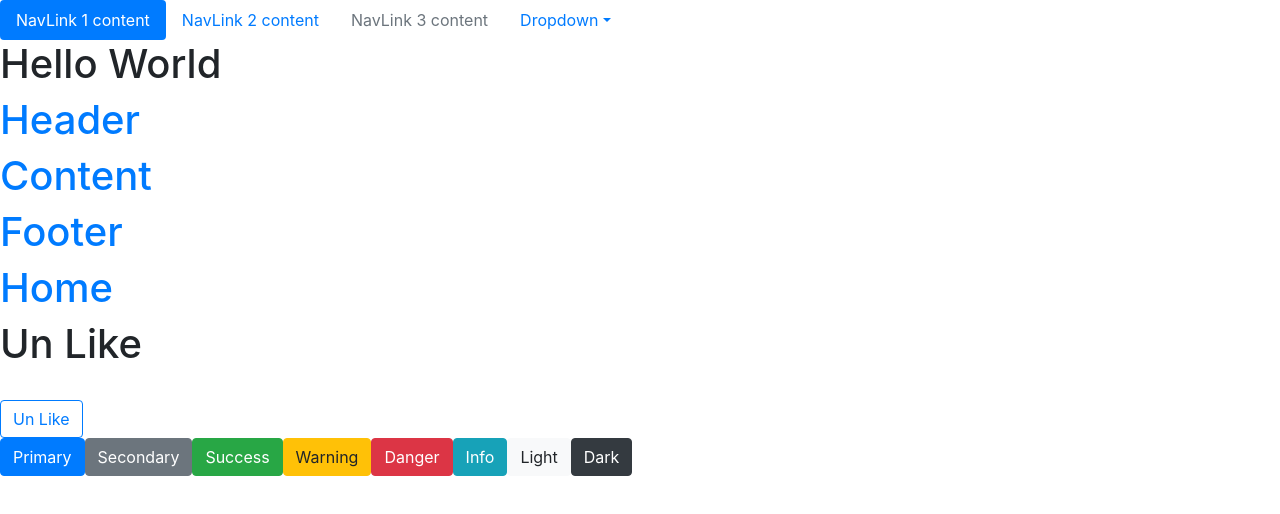
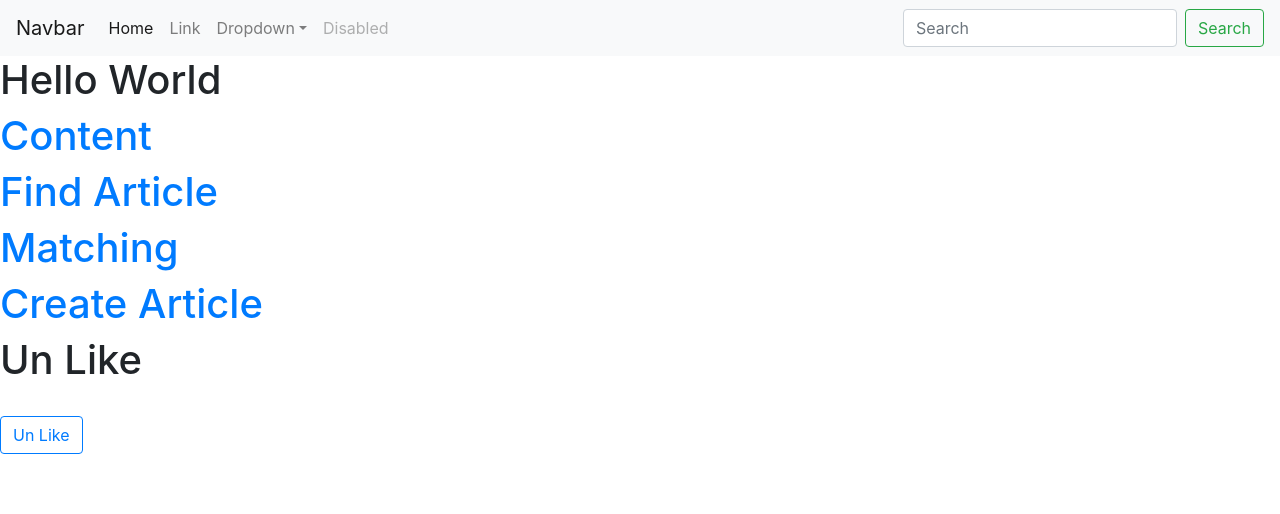
Before and after one commit to 59070178/react-front-SOA, a React (Create React App) app in the folder front-react/: page / in a window 1280 px wide. Shown: the top 514 px of the page. Built offline with nearby package versions, Linux system fonts and the light colour scheme.

Commit message:
add navbar

```diff
--- a/front-react/package.json
+++ b/front-react/package.json
@@ -6,6 +6,8 @@
     "@version/react-router-v3": "^1.0.0",
     "bootstrap": "^4.3.1",
     "jquery": "^3.3.1",
+    "mdbreact": "^4.13.0",
+    "mongodb": "^3.2.3",
     "popper.js": "^1.14.7",
     "react": "^16.8.6",
     "react-bootstrap": "^1.0.0-beta.6",
--- a/front-react/public/index.html
+++ b/front-react/public/index.html
@@ -10,8 +10,10 @@
     <meta name="theme-color" content="#000000" />
 
     <link rel="manifest" href="%PUBLIC_URL%/manifest.json" />
+
     <link
   rel="stylesheet"
+
   href="https://maxcdn.bootstrapcdn.com/bootstrap/4.3.1/css/bootstrap.min.css"
   integrity="sha384-ggOyR0iXCbMQv3Xipma34MD+dH/1fQ784/j6cY/iJTQUOhcWr7x9JvoRxT2MZw1T"
   crossorigin="anonymous"
--- a/front-react/src/App.js
+++ b/front-react/src/App.js
@@ -1,8 +1,5 @@
 import React, { Component } from 'react';
-import Header from './Header';
-import Content from './Content';
-import Footer from './Footer';
-import {Button , Nav ,NavDropdown } from 'react-bootstrap'
+import Navigation from './Navigation';
 
 
 class App extends Component {
@@ -11,17 +8,26 @@
     super();
     this.state={
         data:[],
+        isOpen: false,
         message:"Un Like",
         type:""
     };
     this.changeMessage=this.changeMessage.bind(this);
+
+    this.toggleCollapse=this.toggleCollapse.bind(this);
     // this.insertData=this.insertData.bind(this);
   }
 
 
+  toggleCollapse = () => {
+    this.setState({ isOpen: !this.state.isOpen });
+  }
+
   changeMessage(){
       this.setState({message:"Like"});
   }
+
+
   // insertData(){
   //   var item = "React";
   //   var myArray = this.state.data;
@@ -42,41 +48,19 @@
     return (
       <div>
 
-<Nav variant="pills" activeKey="1" onSelect={k => this.handleSelect(k)}>
-        <Nav.Item>
-          <Nav.Link eventKey="1" href="#/home">
-            NavLink 1 content
-          </Nav.Link>
-        </Nav.Item>
-        <Nav.Item>
-          <Nav.Link eventKey="2" title="Item">
-            NavLink 2 content
-          </Nav.Link>
-        </Nav.Item>
-        <Nav.Item>
-          <Nav.Link eventKey="3" disabled>
-            NavLink 3 content
-          </Nav.Link>
-        </Nav.Item>
-        <NavDropdown title="Dropdown" id="nav-dropdown">
-          <NavDropdown.Item eventKey="4.1">Action</NavDropdown.Item>
-          <NavDropdown.Item eventKey="4.2">Another action</NavDropdown.Item>
-          <NavDropdown.Item eventKey="4.3">
-            Something else here
-          </NavDropdown.Item>
-          <NavDropdown.Divider />
-          <NavDropdown.Item eventKey="4.4">Separated link</NavDropdown.Item>
-        </NavDropdown>
-      </Nav>
-
+<Navigation />
 
 
 
         <h1>Hello World</h1>
-        <h1><a href="/Header">Header</a></h1>
         <h1><a href="/Content">Content</a></h1>
-        <h1><a href="/Footer">Footer</a></h1>
-        <h1><a href="/">Home</a></h1>
+
+
+        <h1><a href="/FindArticle">Find Article</a></h1>
+
+        <h1><a href="/Matching">Matching</a></h1>
+
+        <h1><a href="/CreateArticle">Create Article</a></h1>
 
         <h1>{this.state.message}</h1><br/>
 
@@ -85,23 +69,14 @@
 
         <button type="button" class="btn btn-outline-primary" onClick={this.changeMessage}>{this.state.message}</button><br/>
 
-        <Button variant="primary">Primary</Button>
-  <Button variant="secondary">Secondary</Button>
-  <Button variant="success">Success</Button>
-  <Button variant="warning">Warning</Button>
-  <Button variant="danger">Danger</Button>
-  <Button variant="info">Info</Button>
-  <Button variant="light">Light</Button>
-  <Button variant="dark">Dark</Button>
+
 
 
           </div>
 
 
-        // <Header />
+//<Header />
         //  <Content title = "Practice " name = "Aew" />
-        // <Footer />
-
 
 
 
--- /dev/null
+++ b/front-react/src/CreateArticle.js
@@ -0,0 +1,20 @@
+import React, { Component } from 'react';
+
+class CreateArticle extends Component{
+
+    render(){
+      return(
+
+        <div>
+        <h3>Create Article</h3>
+        <h1><a href="/">Home</a></h1>
+
+        {/* <p>{this.props.title}</p>
+        <p>{this.props.name}</p> */}
+       </div>
+      );
+    }
+
+  }
+
+  export default CreateArticle;
--- /dev/null
+++ b/front-react/src/FindArticle.js
@@ -0,0 +1,20 @@
+import React, { Component } from 'react';
+
+class FindArticle extends Component{
+
+    render(){
+      return(
+
+        <div>
+        <h3>Find Article</h3>
+        <h1><a href="/">Home</a></h1>
+
+        {/* <p>{this.props.title}</p>
+        <p>{this.props.name}</p> */}
+       </div>
+      );
+    }
+
+  }
+
+  export default FindArticle;
--- a/front-react/src/Header.js
+++ /dev/null
@@ -1,40 +0,0 @@
-import React, { Component } from 'react';
-
-class Header extends Component{
-
-  constructor(){ // if want to use state. create this
-    super();
-    this.state={
-      name : "Un Like",
-      count : 0
-    };
-
-
-  }
-
-    render(){
-
-    //   setTimeout(()=> {
-    //     this.setState({name:"Like"});
-    // },1000);  // 1 sec then change
-
-  //   setInterval(()=> {
-  //     this.setState({count:this.state.count + 1});
-  // },100);
-
-
-      return(
-
-        <div>
-         <h1>So Sleepy</h1>
-         <h2>{this.state.name}</h2>
-         <h2>{this.state.count}</h2>
-         <h1><a href="/">Home</a></h1>
-
-        </div>
-
-      );
-    }
-  }
-
-  export default Header;
--- a/front-react/src/Footer.js
+++ b/front-react/src/Matching.js
@@ -1,20 +1,20 @@
 import React, { Component } from 'react';
 
-class Footer extends Component{
+class Matching extends Component{
 
     render(){
       return(
 
         <div>
-
-        <h3>This is Footer</h3>
+        <h3>Matching</h3>
         <h1><a href="/">Home</a></h1>
 
+        {/* <p>{this.props.title}</p>
+        <p>{this.props.name}</p> */}
        </div>
-
       );
     }
 
   }
 
-  export default Footer;
+  export default Matching;
--- /dev/null
+++ b/front-react/src/Navigation.js
@@ -0,0 +1,46 @@
+import React, { Component } from 'react';
+
+class Navigation extends Component {
+
+  render() {
+    return (
+      <nav className="navbar navbar-expand-lg navbar-light bg-light">
+        <a className="navbar-brand" href="/">Navbar</a>
+        <button className="navbar-toggler" type="button" data-toggle="collapse" data-target="#navbarSupportedContent" aria-controls="navbarSupportedContent" aria-expanded="false" aria-label="Toggle navigation">
+          <span className="navbar-toggler-icon"></span>
+        </button>
+
+        <div className="collapse navbar-collapse" id="navbarSupportedContent">
+          <ul className="navbar-nav mr-auto">
+            <li className="nav-item active">
+              <a className="nav-link" href="/">Home <span className="sr-only">(current)</span></a>
+            </li>
+            <li className="nav-item">
+              <a className="nav-link" href="/">Link</a>
+            </li>
+            <li className="nav-item dropdown">
+              <a className="nav-link dropdown-toggle" href="/" id="navbarDropdown" role="button" data-toggle="dropdown" aria-haspopup="true" aria-expanded="false">
+                Dropdown
+              </a>
+              <div className="dropdown-menu" aria-labelledby="navbarDropdown">
+                <a className="dropdown-item" href="/">Action</a>
+                <a className="dropdown-item" href="/">Another action</a>
+                <div className="dropdown-divider"></div>
+                <a className="dropdown-item" href="/">Something else here</a>
+              </div>
+            </li>
+            <li className="nav-item">
+              <a className="nav-link disabled" href="/">Disabled</a>
+            </li>
+          </ul>
+          <form className="form-inline my-2 my-lg-0">
+            <input className="form-control mr-sm-2" type="search" placeholder="Search" aria-label="Search" />
+            <button className="btn btn-outline-success my-2 my-sm-0" type="submit">Search</button>
+          </form>
+        </div>
+      </nav>
+    )
+  }
+}
+
+export default Navigation;
--- a/front-react/src/index.css
+++ /dev/null
@@ -1,14 +0,0 @@
-body {
-  margin: 0;
-  padding: 0;
-  font-family: -apple-system, BlinkMacSystemFont, "Segoe UI", "Roboto", "Oxygen",
-    "Ubuntu", "Cantarell", "Fira Sans", "Droid Sans", "Helvetica Neue",
-    sans-serif;
-  -webkit-font-smoothing: antialiased;
-  -moz-osx-font-smoothing: grayscale;
-}
-
-code {
-  font-family: source-code-pro, Menlo, Monaco, Consolas, "Courier New",
-    monospace;
-}
--- a/front-react/src/index.js
+++ b/front-react/src/index.js
@@ -1,14 +1,16 @@
 import React from 'react';
 import ReactDOM from 'react-dom';
 import App from './App'; //import component from App file (with App name)
-import {Router ,Route , Link , browserHistory} from 'react-router'
-import Header from './Header';
+import {Router ,Route , browserHistory} from 'react-router'
 import Content from './Content';
-import Footer from './Footer';
+import Navigation from './Navigation';
+import FindArticle from './FindArticle';
+import Matching from './Matching';
+import CreateArticle from './CreateArticle';
+
 
 import 'bootstrap/dist/css/bootstrap.min.css';
-import $ from 'jquery';
-import Popper from 'popper.js';
+
 import 'bootstrap/dist/js/bootstrap.bundle.min';
 
 
@@ -17,10 +19,12 @@
 
     <Router history={browserHistory}>
     <Route path="/" component={App}/>
-    <Route path="/header" component={Header}/>
     <Route path="/content" component={Content}/>
+    <Route path="/Navigation" component={Navigation}/>
+    <Route path="/FindArticle" component={FindArticle}/>
+    <Route path="/Matching" component={Matching}/>
+    <Route path="/CreateArticle" component={CreateArticle}/>
 
-    <Route path="/footer" component={Footer}/>
     </Router>
 
     , document.getElementById('root')
```
Also changed, not shown: 1 other file (tests, documents, lock files or other folders).
